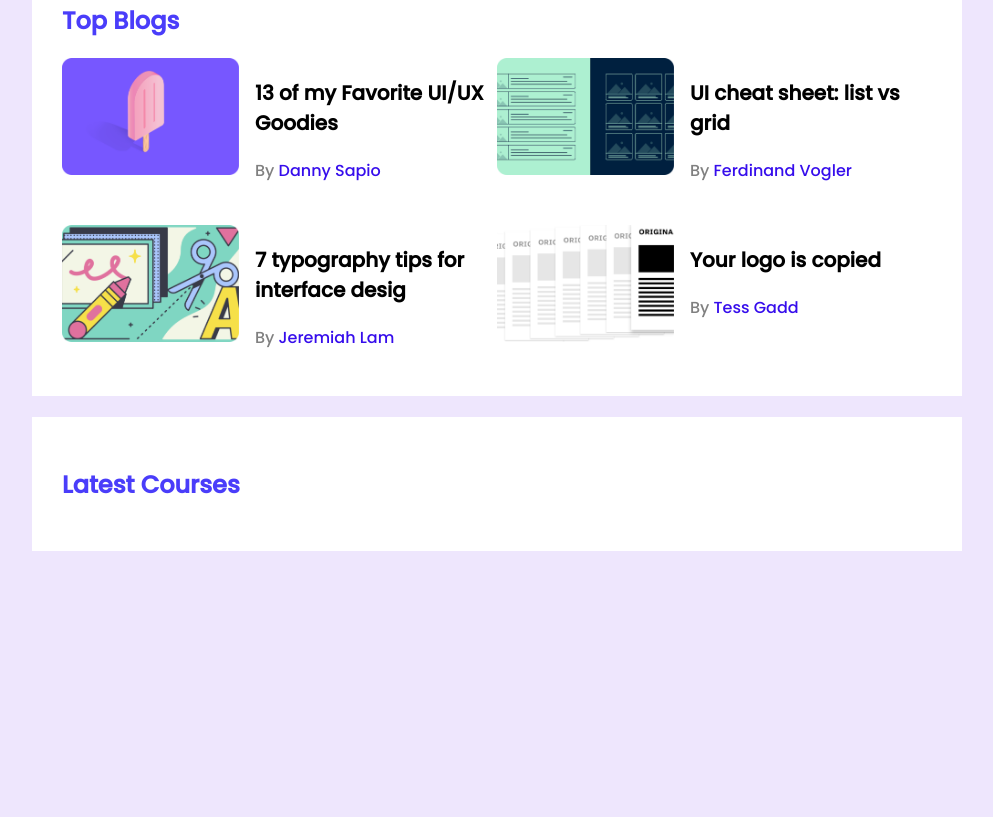
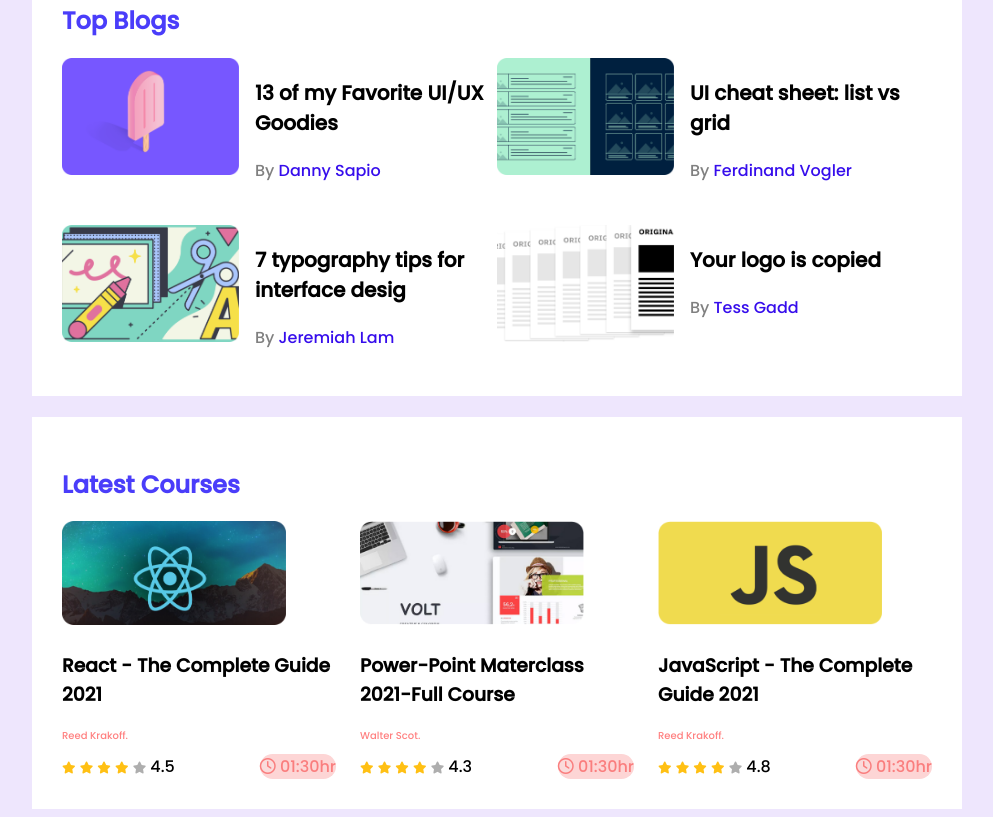
Before and after one commit to BillahMafi/leader-board-css3, a plain HTML site: page index.html in a window 1280 px wide. Shown: the part 301-1118 px from the top of the page, without its empty margins (143-1136 px from the left). Before the commit the page ends 860 px from the top, so only its background shows below. Drawn offline with Linux system fonts and the light colour scheme.

Commit message:
responsive done

```diff
--- a/index.html
+++ b/index.html
@@ -5,6 +5,11 @@
     <meta http-equiv="X-UA-Compatible" content="IE=edge">
     <meta name="viewport" content="width=device-width, initial-scale=1.0">
     <title>My Leader-board</title>
+
+    <!-- font awesome -->
+    <script src="https://kit.fontawesome.com/b99d2ed847.js" crossorigin="anonymous"></script>
+
+    <!-- stylesheet -->
     <link rel="stylesheet" href="style.css">
 </head>
 <body>
@@ -79,6 +84,77 @@
         <!-- latest Courses -->
         <section class= container>
             <h2 class="section-title">Latest Courses</h2>
+            <div class="courses">
+                <div class="course">
+                    <div class="course-banner">
+                        <img src="images/course-1.png" alt="">
+                    </div>
+                    <div class="course-detail">
+                       <h3 class="course-title">React - The Complete Guide 2021 </h3>
+                       <p class="course-author">Reed Krakoff.</p>
+                       <div class="course-info">
+                           <div>
+                            <i class="fas fa-star filled"></i>
+                            <i class="fas fa-star filled"></i>
+                            <i class="fas fa-star filled"></i>
+                            <i class="fas fa-star filled"></i>
+                            <i class="fas fa-star empty"></i>
+                            <span >4.5</span>
+                           </div>
+                           <div class="course-duration">
+                            <i class="far fa-clock"></i>
+                            01:30hr
+                           </div>
+                       </div>
+                    </div>
+                </div>
+                <div class="course">
+                    <div class="course-banner">
+                        <img src="images/course-2.png" alt="">
+                    </div>
+                    <div class="course-detail">
+                       <h3 class="course-title">Power-Point Materclass 2021-Full Course </h3>
+                       <p class="course-author">Walter Scot.</p>
+                       <div class="course-info">
+                           <div>
+                            <i class="fas fa-star filled"></i>
+                            <i class="fas fa-star filled"></i>
+                            <i class="fas fa-star filled"></i>
+                            <i class="fas fa-star filled"></i>
+                            <i class="fas fa-star empty"></i>
+                            <span >4.3</span>
+                           </div>
+                           <div class="course-duration">
+                            <i class="far fa-clock"></i>
+                            01:30hr
+                           </div>
+                       </div>
+                    </div>
+                </div>
+                <div class="course">
+                    <div class="course-banner">
+                        <img src="images/course-3.png" alt="">
+                    </div>
+                    <div class="course-detail">
+                       <h3 class="course-title">JavaScript - The Complete Guide 2021 </h3>
+                       <p class="course-author">Reed Krakoff.</p>
+                       <div class="course-info">
+                           <div>
+                            <i class="fas fa-star filled"></i>
+                            <i class="fas fa-star filled"></i>
+                            <i class="fas fa-star filled"></i>
+                            <i class="fas fa-star filled"></i>
+                            <i class="fas fa-star empty"></i>
+                            <span >4.8</span>
+                           </div>
+                           <div class="course-duration">
+                            <i class="far fa-clock"></i>
+                            01:30hr
+                           </div>
+                       </div>
+                    </div>
+                </div>
+            </div>
         </section>
     </main>
 </body>
--- a/style.css
+++ b/style.css
@@ -74,3 +74,73 @@ hr {
   font-size: 16px;
   color: #360dec;
 }
+/*----------------------
+ courses styles
+ -----------------------*/
+.courses {
+  display: grid;
+  grid-template-columns: repeat(3, 1fr);
+  grid-column-gap: 24px;
+}
+.course .course-banner img {
+  width: 224px;
+  height: 104px;
+}
+.course-author {
+  font-size: 10px;
+  color: rgb(255, 128, 128);
+}
+.fa-star.filled {
+  color: #ffc014;
+}
+.fa-star.empty {
+  color: #aeaeae;
+}
+.fa-star {
+  font-size: 12px;
+}
+.course-info {
+  display: flex;
+  align-items: center;
+  justify-content: space-between;
+}
+.course-duration {
+  background-color: rgb(253, 213, 213);
+  border-radius: 30px;
+  color: rgb(250, 126, 126);
+}
+.fa-clock {
+  background-color: rgb(250, 219, 219);
+  border-radius: 30px;
+}
+/* ------------------
+Media Quaries
+--------------------------*/
+/* Mobile Devices */
+@media only screen and (max-width: 680px) {
+  .container {
+    width: 100%;
+  }
+  .players,
+  .blogs,
+  .courses {
+    background-color: tomato;
+    grid-template-columns: repeat(1, 1fr);
+  }
+  .player,
+  .blog {
+    flex-direction: column;
+    align-items: center;
+  }
+}
+/* tablet devices */
+
+@media only screen and (min-width: 688px) and (max-width: 992px) {
+  .container {
+    width: 100%;
+  }
+  .players,
+  .courses {
+    grid-template-columns: repeat(2, 1fr);
+  }
+}
```
